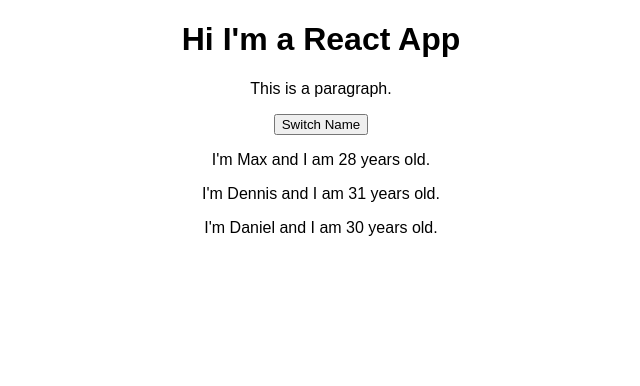
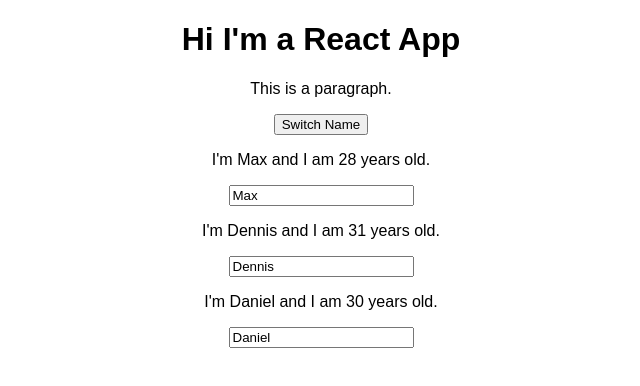
Before and after one commit to D3stros/React-Projects, a React (Create React App) app: page / in a window 1280 px wide. Shown: the top 386 px of the page, without its empty margins (319-959 px from the left). Built offline with nearby package versions, Linux system fonts and the light colour scheme.

Commit message:
Adding 2 way binding

```diff
--- a/src/App.js
+++ b/src/App.js
@@ -20,6 +20,14 @@
     ]})
   }
 
+  nameChangedHandler = (event) => {
+    this.setState({persons: [
+      {name: "Max", age: 30},
+      {name: event.target.value, age:31},
+      {name: "Daniel", age:27}
+    ]})
+  }
+
   // Best practice is bind and not this.switchNameHandler
   render() {
      return (
@@ -33,7 +41,9 @@
       <Person
         name = {this.state.persons[1].name}
         age = {this.state.persons[1].age}
-        click = {this.switchNameHandler.bind(this, "Max!")} />
+        click = {this.switchNameHandler.bind(this, "Max!")}
+        changed={this.nameChangedHandler}
+        />
       <Person
         name = {this.state.persons[2].name}
         age = {this.state.persons[2].age} />
--- a/src/Person/person.js
+++ b/src/Person/person.js
@@ -5,6 +5,7 @@
     <div>
         <p onClick = {props.click}>I'm {props.name} and I am {props.age} years old.</p>
         <p>{props.children}</p>
+        <input type="text" onChange = {props.changed} value = {props.name}></input>
     </div>
     )
 }
```
